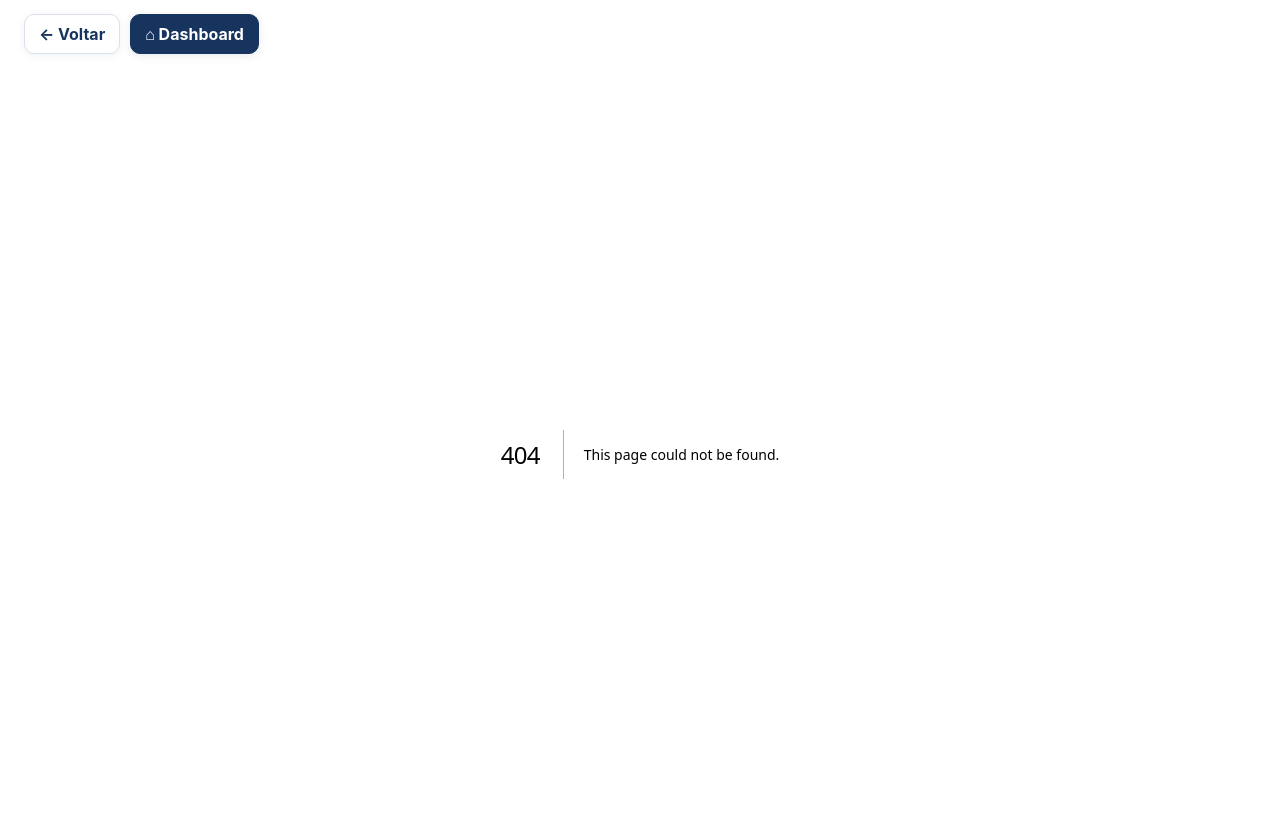
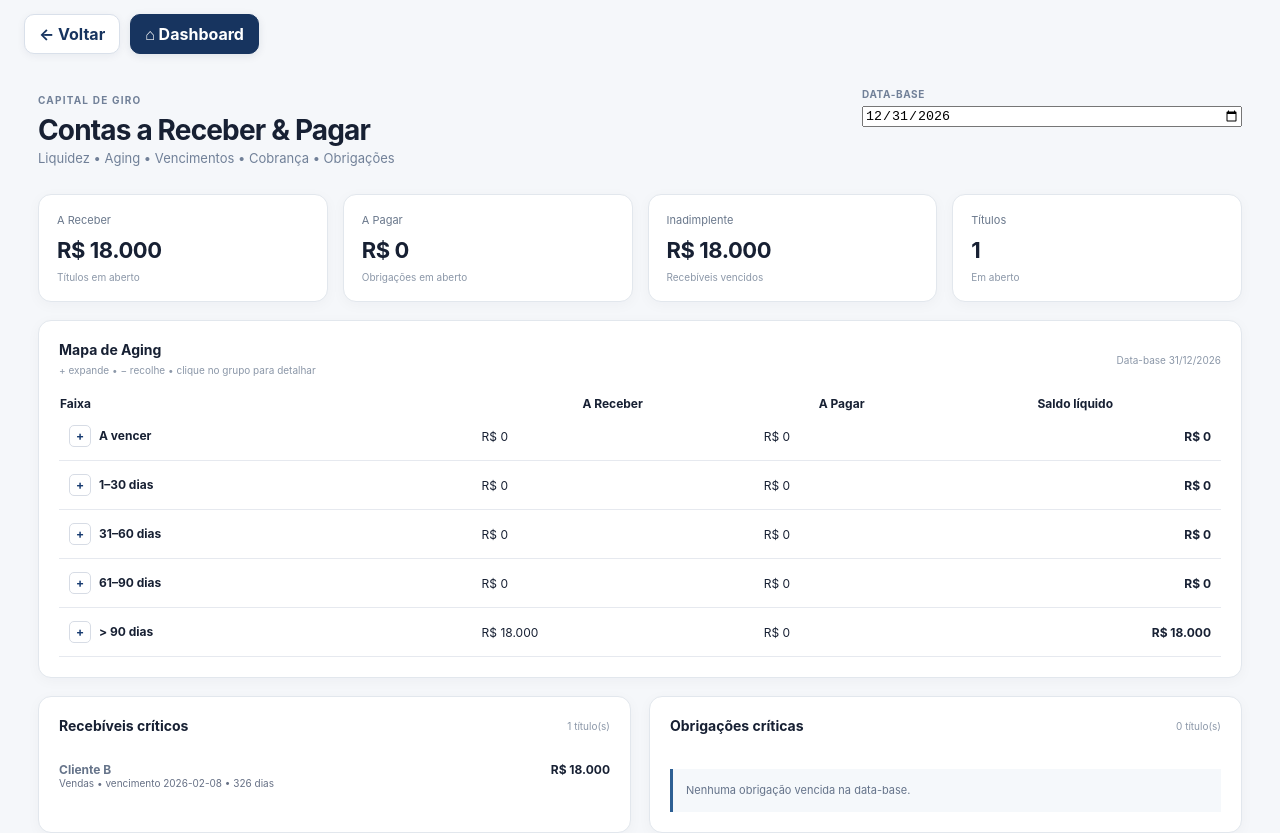
Before and after one commit to cardoso4009-byte/bp-financeiro-bi, a Next.js app: page /contas-receber-pagar in a window 1280 px wide. Before the commit this address had no page. Shown: the top 833 px of the page. Built offline with nearby package versions, Linux system fonts and the light colour scheme.

Commit message:
feat: add accounts receivable payable dashboard

```diff
--- /dev/null
+++ b/app/contas-receber-pagar/page.tsx
@@ -0,0 +1,20 @@
+'use client'
+import { useMemo, useState } from 'react'
+import { openReceivablesPayables, agingSummary, type OpenItem } from '@/lib/contas-receber-pagar'
+import { readFinancialSource } from '@/lib/financial-source'
+const brl=(n:number)=>n.toLocaleString('pt-BR',{style:'currency',currency:'BRL',maximumFractionDigits:0})
+export default function ContasReceberPagar(){
+ const [asOf,setAsOf]=useState('2026-12-31'); const [expanded,setExpanded]=useState<Set<string>>(new Set()); const entries=readFinancialSource().entries
+ const items=useMemo(()=>openReceivablesPayables(entries,asOf),[entries,asOf]); const summary=agingSummary(items)
+ const receivable=items.filter(i=>i.direction==='Receber').reduce((s,i)=>s+Math.abs(i.value),0); const payable=items.filter(i=>i.direction==='Pagar').reduce((s,i)=>s+Math.abs(i.value),0); const overdue=items.filter(i=>i.daysOverdue>0); const overdueRecv=overdue.filter(i=>i.direction==='Receber').reduce((s,i)=>s+Math.abs(i.value),0)
+ const toggle=(k:string)=>setExpanded(p=>{const n=new Set(p);n.has(k)?n.delete(k):n.add(k);return n})
+ return <main className="content" style={{marginLeft:0,width:'100%',maxWidth:1500,margin:'0 auto'}}><header><div><small>CAPITAL DE GIRO</small><h1>Contas a Receber & Pagar</h1><p>Liquidez • Aging • Vencimentos • Cobrança • Obrigações</p></div><div className="period-controls"><label>Data-base</label><input type="date" value={asOf} onChange={e=>setAsOf(e.target.value)}/></div></header>
+ <div className="cards"><Card title="A Receber" value={receivable} sub="Títulos em aberto"/><Card title="A Pagar" value={payable} sub="Obrigações em aberto"/><Card title="Inadimplente" value={overdueRecv} sub="Recebíveis vencidos"/><Card title="Títulos" value={items.length} sub="Em aberto" currency={false}/></div>
+ <section className="panel wide"><div className="panel-title"><div><h2>Mapa de Aging</h2><span>+ expande • − recolhe • clique no grupo para detalhar</span></div><span>Data-base {new Date(`${asOf}T00:00:00`).toLocaleDateString('pt-BR')}</span></div><div className="table-wrap"><table><thead><tr><th style={{textAlign:'left'}}>Faixa</th><th>A Receber</th><th>A Pagar</th><th>Saldo líquido</th></tr></thead><tbody>{summary.map(s=>{const key=s.aging;const open=expanded.has(key);const rows=items.filter(x=>x.aging===key);return <><tr key={key} className="group-row" onClick={()=>toggle(key)} style={{cursor:'pointer'}}><td><ExpandIcon open={open} onClick={()=>toggle(key)} label={key}/><b>{key}</b></td><td>{brl(s.receber)}</td><td>{brl(s.pagar)}</td><td><b>{brl(s.receber-s.pagar)}</b></td></tr>{open&&rows.map(item=><ItemRow key={item.id} item={item}/>)}</>})}</tbody></table></div></section>
+ <div className="grid"><section className="panel"><div className="panel-title"><h2>Recebíveis críticos</h2><span>{overdue.filter(i=>i.direction==='Receber').length} título(s)</span></div><div className="rows">{overdue.filter(i=>i.direction==='Receber').sort((a,b)=>b.daysOverdue-a.daysOverdue).slice(0,8).map(i=><ItemCompact key={i.id} item={i}/>)}</div>{!overdue.some(i=>i.direction==='Receber')&&<div className="note">Nenhum recebível vencido na data-base.</div>}</section><section className="panel"><div className="panel-title"><h2>Obrigações críticas</h2><span>{overdue.filter(i=>i.direction==='Pagar').length} título(s)</span></div><div className="rows">{overdue.filter(i=>i.direction==='Pagar').sort((a,b)=>b.daysOverdue-a.daysOverdue).slice(0,8).map(i=><ItemCompact key={i.id} item={i}/>)}</div>{!overdue.some(i=>i.direction==='Pagar')&&<div className="note">Nenhuma obrigação vencida na data-base.</div>}</section></div>
+ <section className="panel wide"><div className="panel-title"><h2>Leitura gerencial</h2><span>Ação</span></div><div className="grid"><div className="note"><strong>Contas a receber</strong><p>{brl(receivable)} em aberto. Recebíveis vencidos somam {brl(overdueRecv)}.</p></div><div className="note"><strong>Contas a pagar</strong><p>{brl(payable)} em obrigações em aberto. Use o aging para priorizar caixa e negociação.</p></div><div className="note"><strong>Próximo impacto</strong><p>Esta visão será usada pelo Capital de Giro e Fluxo de Caixa para melhorar a previsão de entradas e saídas.</p></div></div></section></main>
+}
+function ItemRow({item}:{item:OpenItem}){return <tr className="item-row"><td style={{paddingLeft:34}}>↳ {item.description}</td><td>{item.direction==='Receber'?brl(Math.abs(item.value)):'—'}</td><td>{item.direction==='Pagar'?brl(Math.abs(item.value)):'—'}</td><td>{item.dueDate} • {item.category}</td></tr>}
+function ItemCompact({item}:{item:OpenItem}){return <div className="row"><span><b>{item.description}</b><small style={{display:'block',color:'#667085'}}>{item.category} • vencimento {item.dueDate} • {item.daysOverdue} dias</small></span><b>{brl(Math.abs(item.value))}</b></div>}
+function ExpandIcon({open,onClick,label}:{open:boolean;onClick:()=>void;label:string}){return <button type="button" className="expand-btn" aria-label={open?`Recolher ${label}`:`Expandir ${label}`} onClick={e=>{e.stopPropagation();onClick()}}>{open?'−':'+'}</button>}
+function Card({title,value,sub,currency=true}:{title:string;value:number;sub:string;currency?:boolean}){return <div className="card"><span>{title}</span><strong>{currency?brl(value):value.toLocaleString('pt-BR')}</strong><small>{sub}</small></div>}
```
